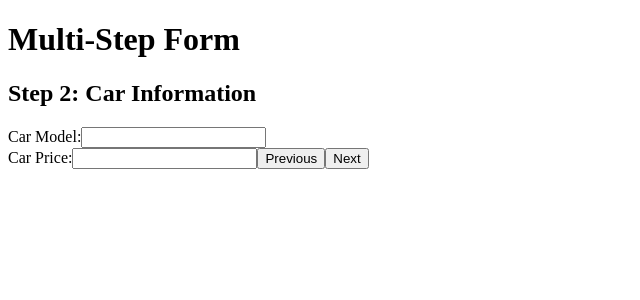
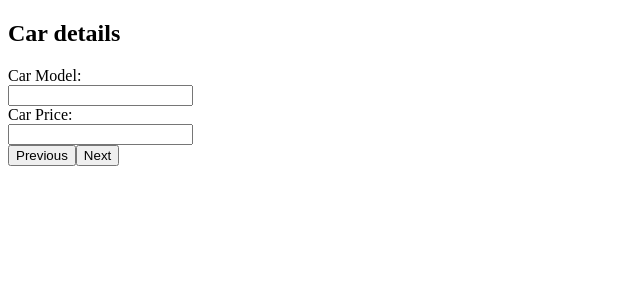
Before and after one commit to acciojob/multi-step-form-BandiKantiChaitanya, a React app: page / in a window 1280 px wide. Both pictures are taken after a click on the button "Next". Shown: the top 300 px of the page, without its empty margins (0-640 px from the left). Built offline with nearby package versions, Linux system fonts and the light colour scheme.

Commit message:
updated version

```diff
--- a/src/components/App.js
+++ b/src/components/App.js
@@ -1,56 +1,74 @@
-import React, { useState } from 'react'
-import Step from './Step';
+
+import React, { useState } from "react";
+import './../styles/App.css';
+import Step from "./Step";
 
 const App = () => {
 
   const [currentStep, setCurrentStep] = useState(1);
-  const [formData, setFormData] = useState({
+  // let [previous,setPrevious]=useState(false)
+  // let [next,setNext]=useState(false)
+  let [data,setData]=useState({
     first_name: "",
     last_name: "",
     model: "",
     car_price: "",
     card_info: "",
     expiry_date: "",
-  });
+  })
 
+  function handlePrevious(){
+    // setPrevious(true)
+    if(currentStep>1) setCurrentStep(currentStep -1)
+  }
 
-  const handleChange = (event) => {
-    const {id, value} = event.target;
-    setFormData({ ...formData, [id]: value });
-  };
+  function handleNext(){
+  // setNext(true)
+  if (currentStep < 3) setCurrentStep(currentStep + 1);
+  // console.log(currentStep)
+  }
 
-  const handleNext = () => {
-    if (currentStep < 3) {
-      setCurrentStep(prevStep => prevStep + 1);
-    }
-  };
-
-  const handlePrevious = () => {
-    if (currentStep > 1) {
-      setCurrentStep(prevStep => prevStep - 1);
-    }
-  };
-
-  const handleSubmit = () => {
-    alert('Form submitted!');
-    console.log(formData);
-  };
+  function handleSubmit(e){
+    e.preventDefault()
+    setData(
+      {
+        first_name:e.target.first_name.value,
+        last_name:e.target.last_name.value,
+        model:e.target.model.value,
+        car_price:e.target.car_price.value,
+        card_info:e.target.card_info.value,
+        expiry_date:e.target.expiry_date.value
+      }
+    )
+    console.log(data)
+  }
 
 
   return (
     <div>
-      <h1>Multi-Step Form</h1>
-      <Step
-        step={currentStep}
-        formData={formData}
-        onChange={handleChange}
-        onNext={handleNext}
-        onPrevious={handlePrevious}
-        onSubmit={handleSubmit}
-      />
-
+        {/* Do not remove the main div */}
+        <form action="" onSubmit={handleSubmit} >
+          {
+            currentStep===1 &&
+            <div id="step1" >
+          <h2>Customer details</h2>
+          <div>
+            <label >First Name:</label><br />
+            <input type="text" name="first_name" id="first_name" value={data.first_name} onChange={(e) => setData({ ...data, first_name: e.target.value })} /><br />
+            <label >Last Name:</label><br />
+            <input type="text" name="last_name" id="last_name" value={data.last_name} onChange={(e) => setData({ ...data, last_name: e.target.value })}  /><br />
+            <button type="button" disabled={currentStep===1}  >Previous</button>
+            <button type="button" onClick={handleNext} >Next</button>
+          </div>
+          </div>
+          }
+          {
+            currentStep>1 && currentStep < 4 &&
+            <Step handlePrevious={handlePrevious}  handleNext={handleNext} currentStep={currentStep} data={data} setData={setData} />
+          }
+        </form>
     </div>
-  );
-};
+  )
+}
 
 export default App
--- a/src/components/Step.js
+++ b/src/components/Step.js
@@ -1,85 +1,60 @@
-import React from "react";
+import React, { useState } from 'react'
 
-function Step({ step, formData, onChange, onNext, onPrevious, onSubmit }) {
+function Step({handlePrevious,handleNext,currentStep,data,setData}) {
+
+    const [errors, setErrors] = useState({})
+
+    function handleCardInfoChange(e){
+        const { name, value } = e.target;
+        setData({ ...data, [name]: value });
+
+        let errorMessage = '';
+        if (name === 'card_info' && value.length !== 12) {
+            errorMessage = 'Credit card number must be exactly 12 digits long.';
+          }
+
+        if(name=== 'expiry_date' && !/^\d{2}\/\d{2}$/.test(value)){
+            errorMessage = 'Expiration date must be in the format MM/YY';
+        }
+        setErrors({ ...errors, [name]: errorMessage });
+    }
+
   return (
+    <>
+        {
+            currentStep===2 &&(
+            <div id='step2' >
+                <h2>Car details</h2>
           <div>
-        <div id="step1" style={{ display: step === 1 ? 'block' : 'none' }}>
-          <h2>Step 1: Personal Information</h2>
-          <label>
-            First Name:
-            <input
-              type="text"
-              id="first_name"
-              value={formData.first_name}
-              onChange={onChange}
-            />
-          </label>
-          <br />
-          <label>
-            Last Name:
-            <input
-              type="text"
-              id="last_name"
-              value={formData.last_name}
-              onChange={onChange}
-            />
-          </label>
-          {/* Add Next button for Step 1 */}
-          <button type="button" onClick={onNext}>Next</button>
+            <label >Car Model:</label><br />
+            <input type="text" name="model" id="model"  value={data.model} onChange={(e) => setData({ ...data, model: e.target.value })}  /><br />
+            <label >Car Price:</label><br />
+            <input type="number" name="car_price" id="car_price" value={data.car_price} onChange={(e) => setData({ ...data, car_price: e.target.value })}   /><br />
+            <button type="button" onClick={handlePrevious}  >Previous</button>
+            <button type="button" onClick={handleNext}  >Next</button>
+          </div>
             </div>
 
-        <div id="step2" style={{ display: step === 2 ? 'block' : 'none' }}>
-          <h2>Step 2: Car Information</h2>
-          <label>
-            Car Model:
-            <input
-              type="text"
-              id="model"
-              value={formData.model}
-              onChange={onChange}
-            />
-          </label>
-          <br />
-          <label>
-            Car Price:
-            <input
-              type="text"
-              id="car_price"
-              value={formData.car_price}
-              onChange={onChange}
-            />
-          </label>
-          {/* Add Previous and Next buttons for Step 2 */}
-          <button type="button" onClick={onPrevious}>Previous</button>
-          <button type="button" onClick={onNext}>Next</button>
-        </div>
+            )
+        }
 
-        <div id="step3" style={{ display: step === 3 ? 'block' : 'none' }}>
-          <h2>Step 3: Payment Information</h2>
-          <label>
-            Card Information:
-            <input
-              type="text"
-              id="card_info"
-              value={formData.card_info}
-              onChange={onChange}
-            />
-          </label>
-          <br />
-          <label>
-            Expiry Date:
-            <input
-              type="text"
-              id="expiry_date"
-              value={formData.expiry_date}
-              onChange={onChange}
-            />
-          </label>
-          {/* Add Previous and Submit buttons for Step 3 */}
-          <button type="button" onClick={onPrevious}>Previous</button>
-          <button type="button" onClick={onSubmit}>Submit</button>
+          { currentStep===3 &&
+            <div id='step3' >
+            <h2>Card details</h2>
+            <div>
+              <label >Card Info:</label><br />
+              <input type="number" name="card_info" id="card_info"  value={data.card_info} onChange={handleCardInfoChange}  /><br />
+              {errors.card_info && <span style={{ color: 'red' }}>{errors.card_info}</span>}<br />
+              <label >Expiration Date:</label><br />
+              <input type="text" name="expiry_date" id="expiry_date"  value={data.expiry_date} onChange={handleCardInfoChange}    /><br />
+              {errors.expiry_date && <span style={{ color: 'red' }}>{errors.expiry_date}</span>}<br />
+              <button type="button" onClick={handlePrevious}  >Previous</button>
+              <button type="submit"    >Submit</button>
             </div>
             </div>
-    );
           }
-  export default Step;
+    </>
+  )
+}
+
+export default Step
```
Lines whose indentation alone changed are shown as unchanged.
